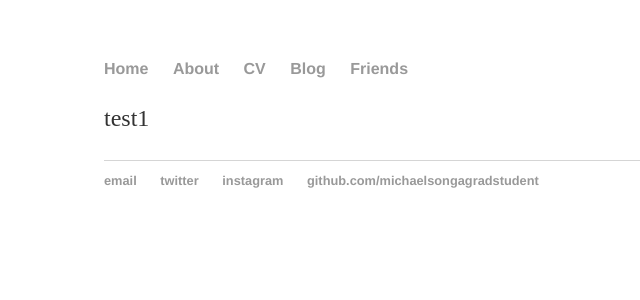
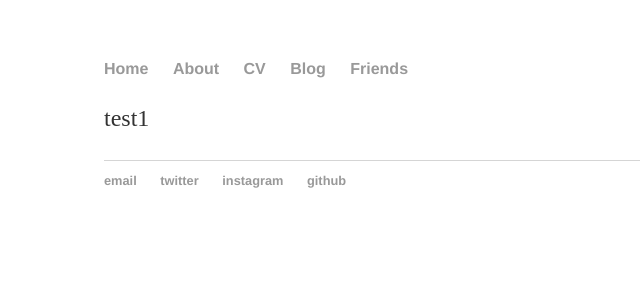
Before and after one commit to MichaelSongAGradStudent/MichaelSongAGradStudent.github.io, a Jekyll site: the page built from images/images.md, in a window 1280 px wide. Shown: the top 300 px of the page, without its empty margins (88-728 px from the left). Built offline with Jekyll 4.4.1, drawn with Linux system fonts in a browser that asks for light colours; our own code applies the rules of GitHub Pages for plain Markdown files.

Commit message:
Update default.html

```diff
--- a/_layouts/default.html
+++ b/_layouts/default.html
@@ -25,7 +25,7 @@
 	        		<li><a href="mailto:michael_song@berkeley.edu">email</a></li>
 				<li><a href="https://twitter.com/mickischill">twitter</a></li>
 				<li><a href="https://www.instagram.com/mickischill">instagram</a></li>
-	        		<li><a href="https://github.com/michaelsongagradstudent">github.com/michaelsongagradstudent</a></li>
+	        		<li><a href="https://github.com/michaelsongagradstudent">github</a></li>
 				</ul>
 			</footer>
 		</body>
```
